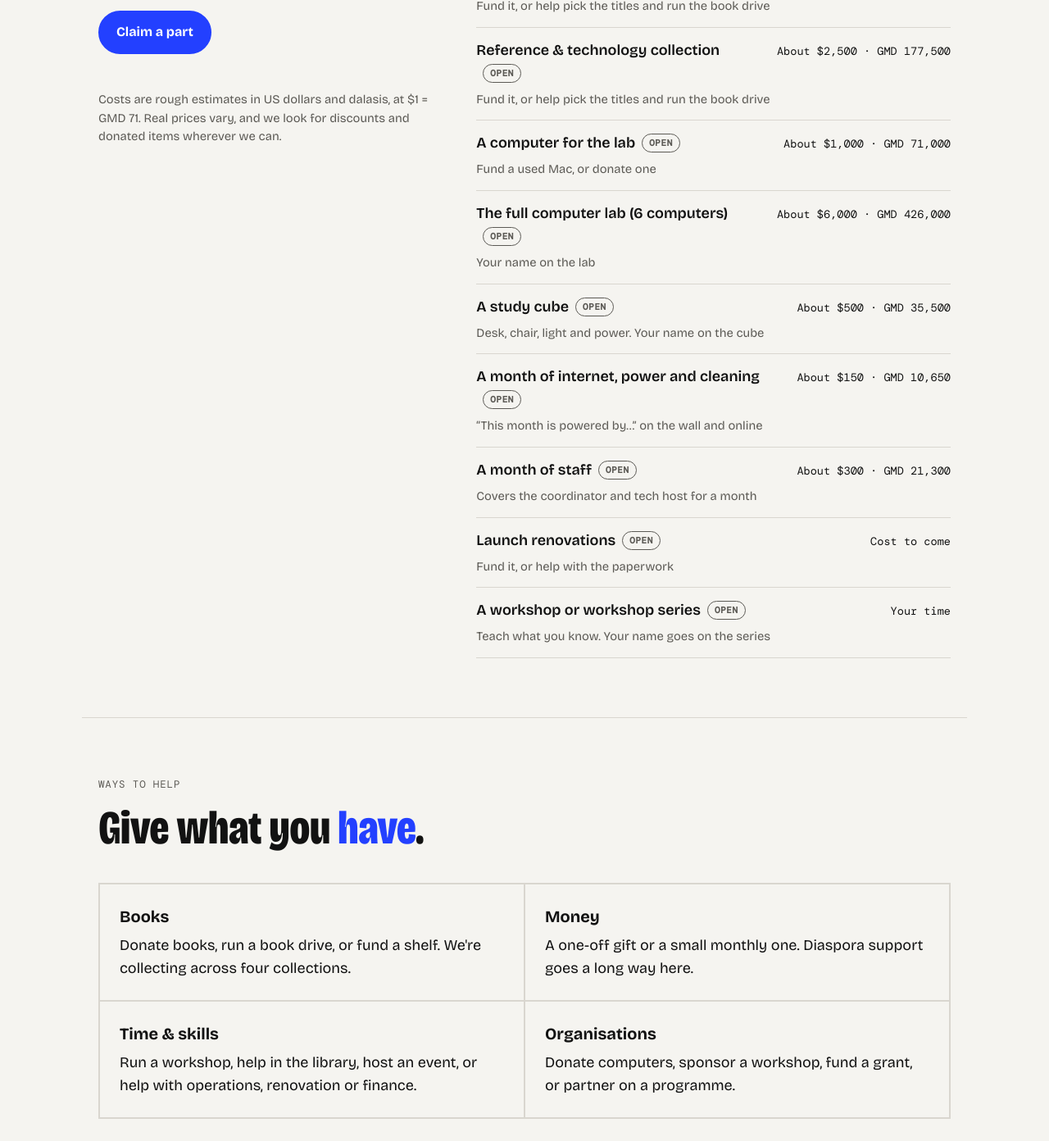
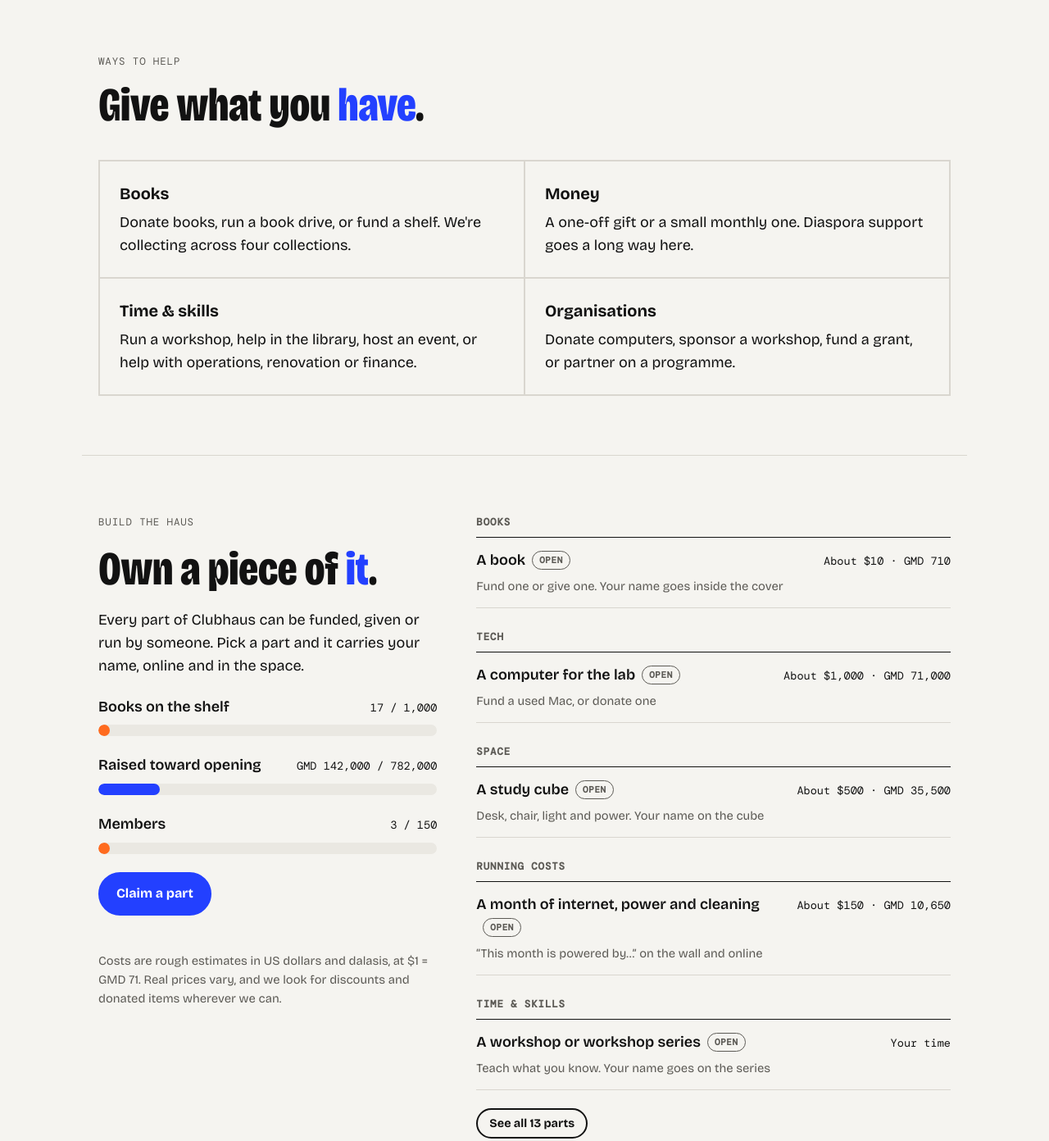
Before and after one commit to pure-matter/clubhaus, a plain HTML site: page index.html in a window 1280 px wide. Shown: the part 2220-3612 px from the top of the page at 82% size. Drawn offline with nearby package versions, Linux system fonts and the light colour scheme.

Commit message:
Reorder home sections and group Build the Haus parts
- The plan and Ways to help now come before Build the Haus
- Parts are grouped (Books, Tech, Space, Running costs, Time & skills)
- Five featured parts show first, with a button to see all

Co-Authored-By: Claude Opus 5.5 <noreply@anthropic.com>
Claude-Session: https://claude.ai/code/session_01LJ9AVnsHmw2eL8ophtYFKk

```diff
--- a/assets/site.js
+++ b/assets/site.js
@@ -26,12 +26,35 @@
     var el = $("#parts");
     if (!el || !list) return;
     var label = { open: "Open", part: "In progress", claimed: "Claimed" };
-    el.innerHTML = list.map(function (p) {
-      var st = label[p.status] ? p.status : "open";
-      var by = p.by ? " · Thanks to " + esc(p.by) : "";
-      return '<li><span class="name">' + esc(p.name) + '<span class="status ' + st + '">' + label[st] +
-        '</span></span><span class="cost">' + esc(p.cost) + '</span><span class="meta">' + esc(p.how) + by + "</span></li>";
+    var groups = [], byGroup = {};
+    list.forEach(function (p) {
+      var g = p.group || "Other";
+      if (!byGroup[g]) { byGroup[g] = []; groups.push(g); }
+      byGroup[g].push(p);
+    });
+    el.innerHTML = groups.map(function (g) {
+      var items = byGroup[g];
+      var hasFeatured = items.some(function (p) { return p.featured; });
+      return '<div class="pgroup' + (hasFeatured ? "" : " extra") + '"><h3 class="mono">' + esc(g) +
+        '</h3><ul class="parts">' + items.map(function (p) {
+          var st = label[p.status] ? p.status : "open";
+          var by = p.by ? " · Thanks to " + esc(p.by) : "";
+          return '<li' + (p.featured ? "" : ' class="extra"') + '><span class="name">' + esc(p.name) +
+            '<span class="status ' + st + '">' + label[st] + '</span></span><span class="cost">' + esc(p.cost) +
+            '</span><span class="meta">' + esc(p.how) + by + "</span></li>";
+        }).join("") + "</ul></div>";
     }).join("");
+
+    var more = $("#parts-more");
+    var hidden = list.filter(function (p) { return !p.featured; }).length;
+    if (!more || !hidden) { el.classList.add("all"); return; }
+    more.textContent = "See all " + list.length + " parts";
+    more.hidden = false;
+    more.onclick = function () {
+      var open = el.classList.toggle("all");
+      more.setAttribute("aria-expanded", open ? "true" : "false");
+      more.textContent = open ? "Show fewer" : "See all " + list.length + " parts";
+    };
   }
 
   function applySettings(s) {
--- a/assets/style.css
+++ b/assets/style.css
@@ -172,3 +172,9 @@ details[open] summary::after{content:"–"}
   .parts li{grid-template-columns:1fr;gap:4px}
   .parts .cost{white-space:normal;color:var(--blue)}
 }
+
+/* grouped parts with "see all" */
+#parts{display:grid;gap:26px}
+.pgroup h3{color:var(--muted);margin-bottom:8px}
+#parts:not(.all) .extra{display:none}
+.parts-wrap{display:grid;gap:22px;justify-items:start}
--- a/data.json
+++ b/data.json
@@ -26,6 +26,8 @@
   ],
   "parts": [
     {
+      "group": "Books",
+      "featured": true,
       "name": "A book",
       "cost": "About $10 · GMD 710",
       "how": "Fund one or give one. Your name goes inside the cover",
@@ -33,6 +35,8 @@
       "by": ""
     },
     {
+      "group": "Books",
+      "featured": false,
       "name": "A shelf of about 50 books",
       "cost": "About $500 · GMD 35,500",
       "how": "Your name on the shelf",
@@ -40,6 +44,8 @@
       "by": ""
     },
     {
+      "group": "Books",
+      "featured": false,
       "name": "Education & skills collection",
       "cost": "About $2,500 · GMD 177,500",
       "how": "Fund it, or help pick the titles and run the book drive",
@@ -47,6 +53,8 @@
       "by": ""
     },
     {
+      "group": "Books",
+      "featured": false,
       "name": "African literature & history collection",
       "cost": "About $2,500 · GMD 177,500",
       "how": "Fund it, or help pick the titles and run the book drive",
@@ -54,6 +62,8 @@
       "by": ""
     },
     {
+      "group": "Books",
+      "featured": false,
       "name": "Children & youth collection",
       "cost": "About $2,500 · GMD 177,500",
       "how": "Fund it, or help pick the titles and run the book drive",
@@ -61,6 +71,8 @@
       "by": ""
     },
     {
+      "group": "Books",
+      "featured": false,
       "name": "Reference & technology collection",
       "cost": "About $2,500 · GMD 177,500",
       "how": "Fund it, or help pick the titles and run the book drive",
@@ -68,6 +80,8 @@
       "by": ""
     },
     {
+      "group": "Tech",
+      "featured": true,
       "name": "A computer for the lab",
       "cost": "About $1,000 · GMD 71,000",
       "how": "Fund a used Mac, or donate one",
@@ -75,6 +89,8 @@
       "by": ""
     },
     {
+      "group": "Tech",
+      "featured": false,
       "name": "The full computer lab (6 computers)",
       "cost": "About $6,000 · GMD 426,000",
       "how": "Your name on the lab",
@@ -82,6 +98,8 @@
       "by": ""
     },
     {
+      "group": "Space",
+      "featured": true,
       "name": "A study cube",
       "cost": "About $500 · GMD 35,500",
       "how": "Desk, chair, light and power. Your name on the cube",
@@ -89,6 +107,17 @@
       "by": ""
     },
     {
+      "group": "Space",
+      "featured": false,
+      "name": "Launch renovations",
+      "cost": "Cost to come",
+      "how": "Fund it, or help with the paperwork",
+      "status": "open",
+      "by": ""
+    },
+    {
+      "group": "Running costs",
+      "featured": true,
       "name": "A month of internet, power and cleaning",
       "cost": "About $150 · GMD 10,650",
       "how": "“This month is powered by…” on the wall and online",
@@ -96,6 +125,8 @@
       "by": ""
     },
     {
+      "group": "Running costs",
+      "featured": false,
       "name": "A month of staff",
       "cost": "About $300 · GMD 21,300",
       "how": "Covers the coordinator and tech host for a month",
@@ -103,13 +134,8 @@
       "by": ""
     },
     {
-      "name": "Launch renovations",
-      "cost": "Cost to come",
-      "how": "Fund it, or help with the paperwork",
-      "status": "open",
-      "by": ""
-    },
-    {
+      "group": "Time & skills",
+      "featured": true,
       "name": "A workshop or workshop series",
       "cost": "Your time",
       "how": "Teach what you know. Your name goes on the series",
--- a/index.html
+++ b/index.html
@@ -65,20 +65,15 @@
     </div>
   </section>
 
-  <section class="wrap" id="build">
-    <div class="split">
-      <div style="display:grid;gap:22px">
-        <span class="kicker mono" style="margin:0">Build the Haus</span>
-        <h2 class="h2">Own a piece of <em>it</em>.</h2>
-        <p class="body">Every part of Clubhaus can be funded, given or run by someone. Pick a part and it carries your name, online and in the space.</p>
-        <div class="bars" id="progress" aria-live="polite"></div>
-        <div class="btns"><a class="btn blue" href="join.html#contribute">Claim a part</a></div>
-        <p class="note">Costs are rough estimates in US dollars and dalasis, at $1 = GMD 71. Real prices vary, and we look for discounts and donated items wherever we can.</p>
-      </div>
-      <ul class="parts" id="parts">
-        <li><span class="name">Loading parts…</span></li>
-      </ul>
-    </div>
+  <section class="wrap">
+    <span class="kicker mono">Where we are</span>
+    <h2 class="h2">The plan.</h2>
+    <ol class="road">
+      <li class="now"><span class="mono">Now</span><b>Workshops</b><p>Workshops and founder spotlights. Building the community before the doors open.</p></li>
+      <li><span class="mono">Year 1</span><b>Open the doors</b><p>Find and renovate a space. Open Saturday to Thursday, around 8am to 8pm.</p></li>
+      <li><span class="mono">Year 2</span><b>150+ members</b><p>A full calendar of workshops and events.</p></li>
+      <li><span class="mono">Years 3–5</span><b>More libraries</b><p>Earned income covers most costs. We document the model and help other communities launch their own.</p></li>
+    </ol>
   </section>
 
   <section class="wrap">
@@ -92,15 +87,21 @@
     </div>
   </section>
 
-  <section class="wrap">
-    <span class="kicker mono">Where we are</span>
-    <h2 class="h2">The plan.</h2>
-    <ol class="road">
-      <li class="now"><span class="mono">Now</span><b>Workshops</b><p>Workshops and founder spotlights. Building the community before the doors open.</p></li>
-      <li><span class="mono">Year 1</span><b>Open the doors</b><p>Find and renovate a space. Open Saturday to Thursday, around 8am to 8pm.</p></li>
-      <li><span class="mono">Year 2</span><b>150+ members</b><p>A full calendar of workshops and events.</p></li>
-      <li><span class="mono">Years 3–5</span><b>More libraries</b><p>Earned income covers most costs. We document the model and help other communities launch their own.</p></li>
-    </ol>
+  <section class="wrap" id="build">
+    <div class="split">
+      <div style="display:grid;gap:22px">
+        <span class="kicker mono" style="margin:0">Build the Haus</span>
+        <h2 class="h2">Own a piece of <em>it</em>.</h2>
+        <p class="body">Every part of Clubhaus can be funded, given or run by someone. Pick a part and it carries your name, online and in the space.</p>
+        <div class="bars" id="progress" aria-live="polite"></div>
+        <div class="btns"><a class="btn blue" href="join.html#contribute">Claim a part</a></div>
+        <p class="note">Costs are rough estimates in US dollars and dalasis, at $1 = GMD 71. Real prices vary, and we look for discounts and donated items wherever we can.</p>
+      </div>
+      <div class="parts-wrap">
+        <div id="parts"><p class="muted">Loading parts…</p></div>
+        <button class="btn sm" id="parts-more" type="button" hidden aria-expanded="false" aria-controls="parts">See all parts</button>
+      </div>
+    </div>
   </section>
 
   <section class="band">
```
